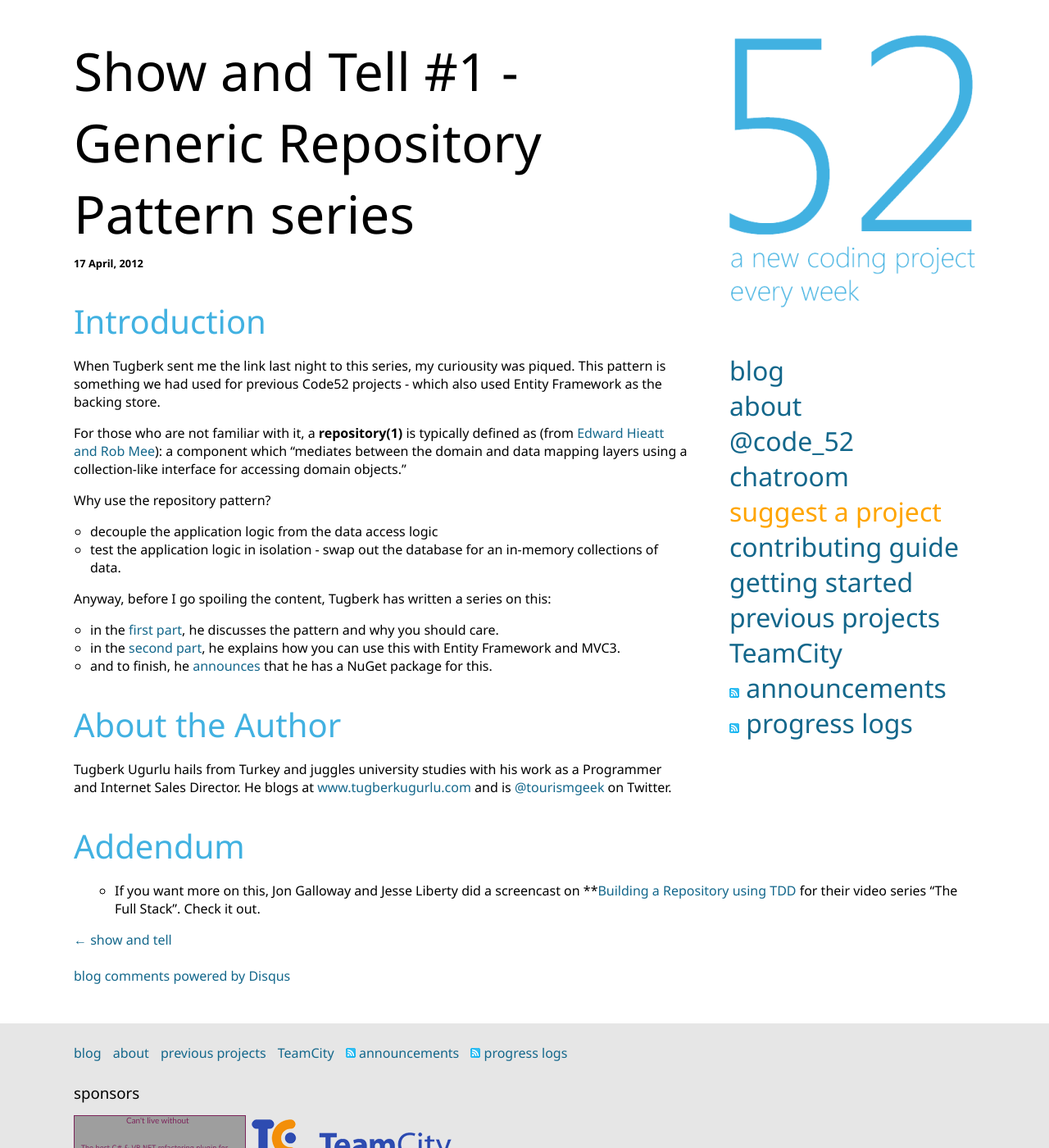
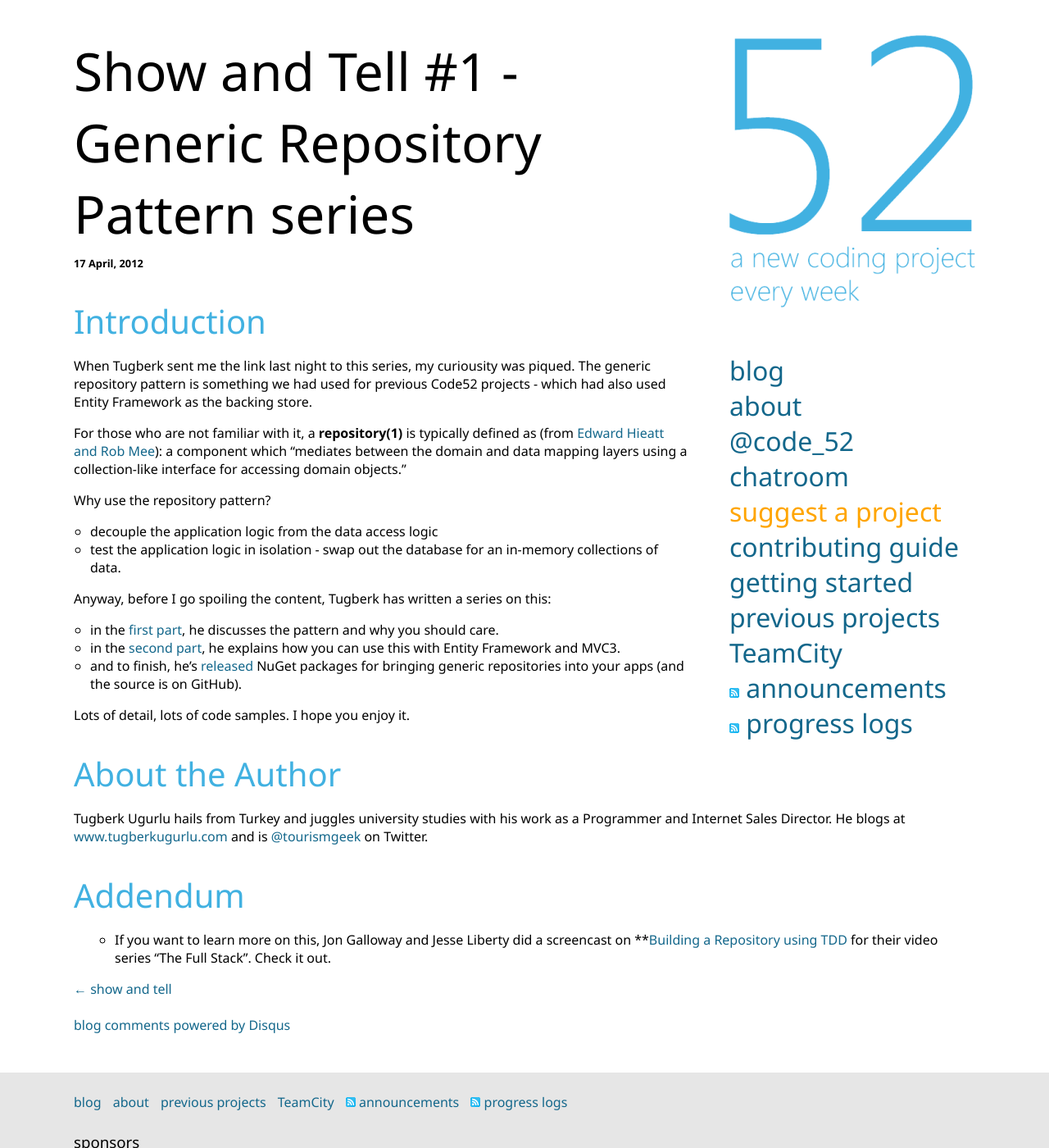
Before and after one commit to Code52/code52.github.com, a Jekyll site: the page built from _posts/2012-04-17-show-and-tell-tugberkugurlu.md, in a window 1280 px wide and 1400 px high. Shown: the whole window at 82% size. Built offline with Jekyll 4.4.1, drawn with Linux system fonts in a browser that asks for light colours; Markdown is read by kramdown in place of the engine named in the settings; comment, search, counter and statistics services are not loaded; grey boxes are pictures that could not be loaded.

Commit message:
minor edits

```diff
--- a/_posts/2012-04-17-show-and-tell-tugberkugurlu.md
+++ b/_posts/2012-04-17-show-and-tell-tugberkugurlu.md
@@ -9,7 +9,7 @@
 
 ## Introduction
 
-When Tugberk sent me the link last night to this series, my curiousity was piqued. This pattern is something we had used for previous Code52 projects - which also used Entity Framework as the backing store.
+When Tugberk sent me the link last night to this series, my curiousity was piqued. The generic repository pattern is something we had used for previous Code52 projects - which had also used Entity Framework as the backing store.
 
 For those who are not familiar with it, a **repository(1)** is typically defined as (from [Edward Hieatt and Rob Mee](http://martinfowler.com/eaaCatalog/repository.html)): a component which "mediates between the domain and data mapping layers using a collection-like interface for accessing domain objects."
 
@@ -22,7 +22,9 @@
 
  - in the [first part](http://www.tugberkugurlu.com/archive/generic-repository-pattern-entity-framework-asp-net-mvc-and-unit-testing-triangle), he discusses the pattern and why you should care.
  - in the [second part](http://www.tugberkugurlu.com/archive/how-to-work-with-generic-repositories-on-asp-net-mvc-and-unit-testing-them-by-mocking), he explains how you can use this with Entity Framework and MVC3.
- - and to finish, he [announces](http://www.tugberkugurlu.com/archive/entity-framework-dbcontext-generic-repository-implementation-is-now-on-nuget-and-github) that he has a NuGet package for this.
+ - and to finish, he's [released](http://www.tugberkugurlu.com/archive/entity-framework-dbcontext-generic-repository-implementation-is-now-on-nuget-and-github) NuGet packages for bringing generic repositories into your apps (and the source is on GitHub).
+
+Lots of detail, lots of code samples. I hope you enjoy it.
 
 ## About the Author
 
@@ -30,4 +32,4 @@
 
 ## Addendum
 
-1. If you want more on this, Jon Galloway and Jesse Liberty did a screencast on **[Building a Repository using TDD](http://channel9.msdn.com/Series/The-Full-Stack/The-Full-Stack-Part-3-Building-a-Repository-using-TDD) for their video series "The Full Stack". Check it out.
+1. If you want to learn more on this, Jon Galloway and Jesse Liberty did a screencast on **[Building a Repository using TDD](http://channel9.msdn.com/Series/The-Full-Stack/The-Full-Stack-Part-3-Building-a-Repository-using-TDD) for their video series "The Full Stack". Check it out.
```
